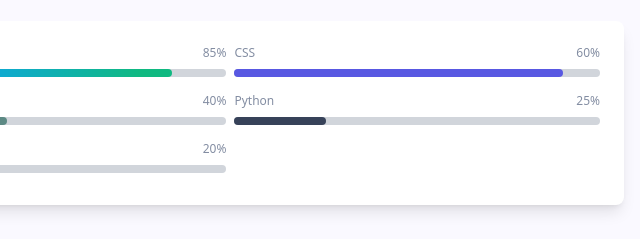
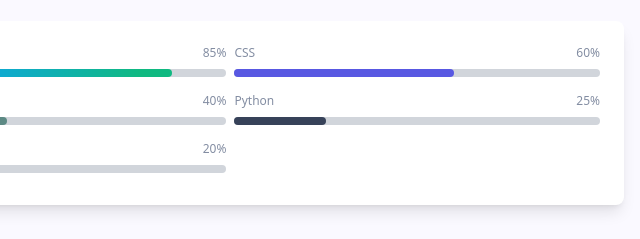
Before and after one commit to chiku1007/Chandresh-Sharma-portfolio, a plain HTML site: page index.html in a window 1280 px wide. Shown: the part 543-782 px from the top of the page, 640-1280 px from the left. Drawn offline with nearby package versions, Linux system fonts and the light colour scheme; a script that the page names is missing; files whose address does not match are found by name.

Commit message:
Update index.html

```diff
--- a/index.html
+++ b/index.html
@@ -135,7 +135,7 @@
                                     <div>60%</div>
                                 </div>
                                 <div class="bg-gray-300 h-2 rounded-full">
-                                    <div class="bg-[var(--purple)] h-full rounded-full w-[90%]"></div>
+                                    <div class="bg-[var(--purple)] h-full rounded-full w-[60%]"></div>
                                 </div>
                             </div>
                             <div class="flex flex-col justify-start mb-2 gap-2">
```
